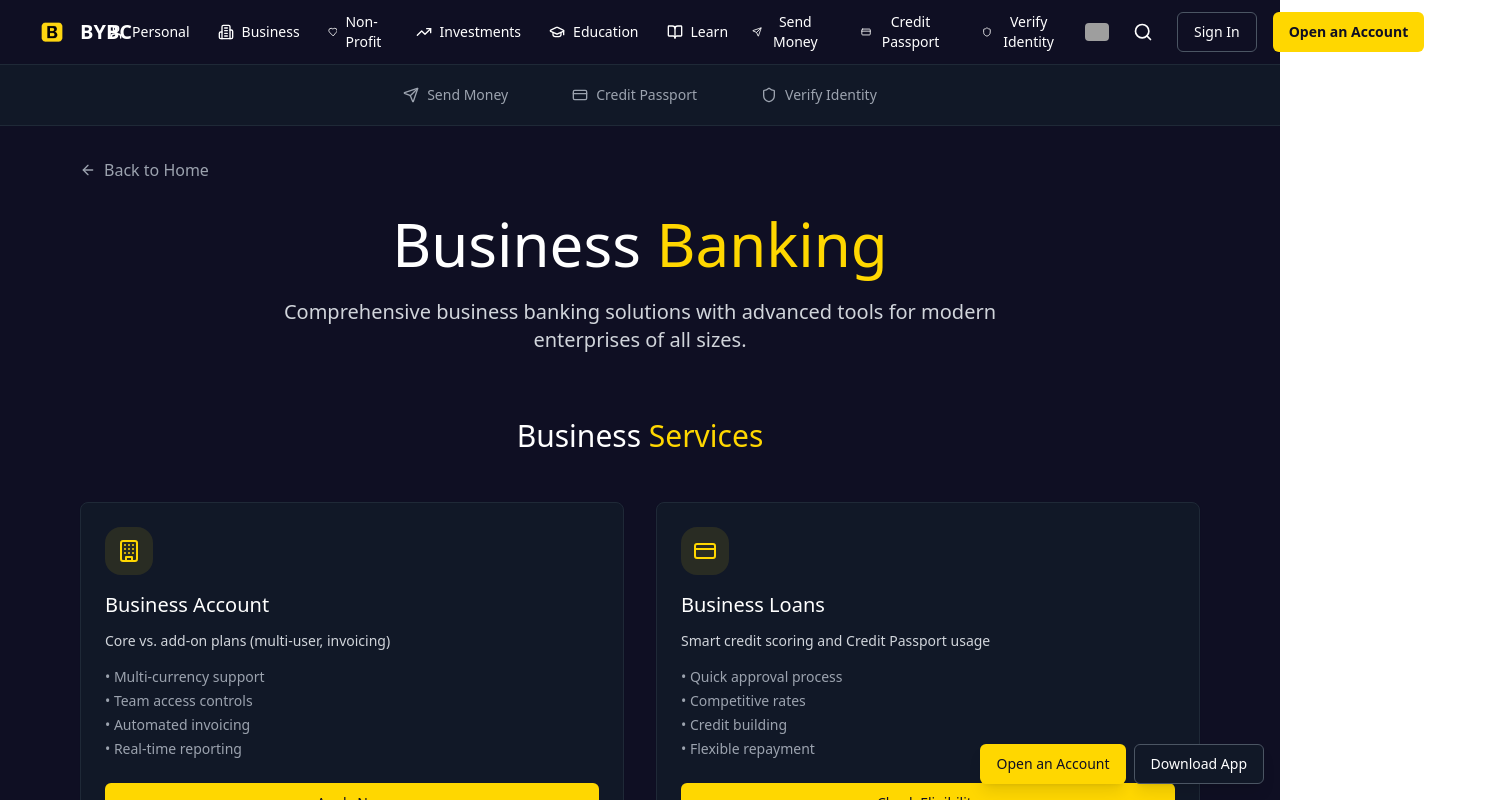
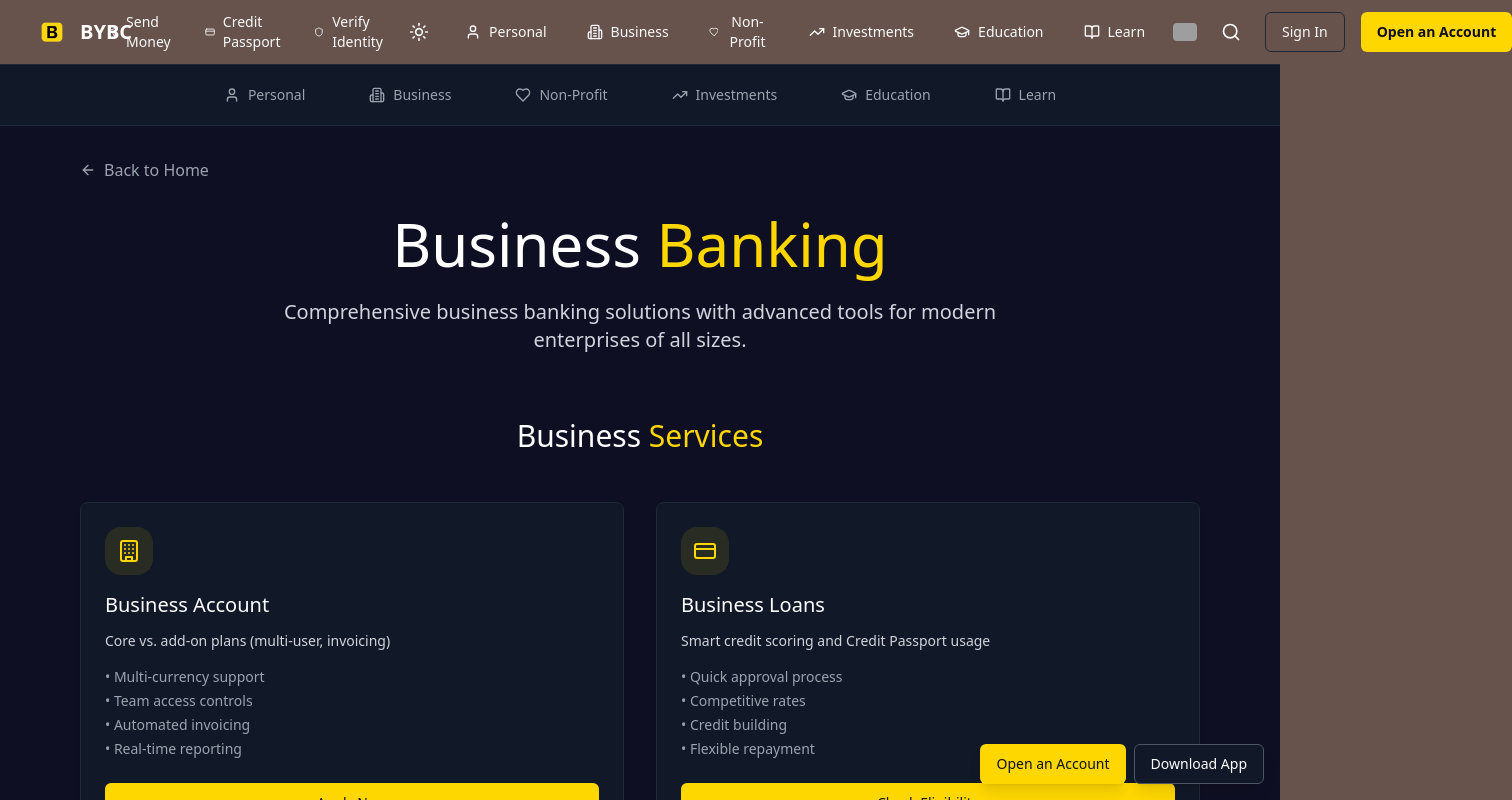
Before and after one commit to BYBC-Banking/bybc-banking-landing-page, a React (Vite) app: page /business in a window 1280 px wide. Shown: the top 800 px of the page, 1512 px wide, since content can reach past the window. Built offline with nearby package versions, Linux system fonts and the light colour scheme; grey boxes are pictures that could not be loaded.

Commit message:
feat: Implement light mode and swap header options
- Added light mode functionality.
- Swapped header and quick action options on larger screens.

```diff
--- a/src/App.tsx
+++ b/src/App.tsx
@@ -4,6 +4,7 @@ import { Toaster as Sonner } from "@/components/ui/sonner";
 import { TooltipProvider } from "@/components/ui/tooltip";
 import { QueryClient, QueryClientProvider } from "@tanstack/react-query";
 import { BrowserRouter, Routes, Route } from "react-router-dom";
+import { ThemeProvider } from "@/components/ThemeProvider";
 import Index from "./pages/Index";
 import Personal from "./pages/Personal";
 import Business from "./pages/Business";
@@ -19,6 +20,7 @@ const queryClient = new QueryClient();
 
 const App = () => (
   <QueryClientProvider client={queryClient}>
+    <ThemeProvider>
       <TooltipProvider>
         <Toaster />
         <Sonner />
@@ -38,6 +40,7 @@ const App = () => (
           </Routes>
         </BrowserRouter>
       </TooltipProvider>
+    </ThemeProvider>
   </QueryClientProvider>
 );
 
--- a/src/components/Header.tsx
+++ b/src/components/Header.tsx
@@ -4,11 +4,13 @@ import Logo from './header/Logo';
 import MobileMenu from './header/MobileMenu';
 import DesktopNavigation from './header/DesktopNavigation';
 import QuickActions from './header/QuickActions';
+import { useTheme } from './ThemeProvider';
 import { Link } from 'react-router-dom';
-import { User, Building2, Heart, TrendingUp, GraduationCap, BookOpen } from 'lucide-react';
+import { Send, CreditCard, Shield, Sun, Moon } from 'lucide-react';
 
 const Header = () => {
   const [isMobileMenuOpen, setIsMobileMenuOpen] = useState(false);
+  const { theme, toggleTheme } = useTheme();
 
   const navigationItems = [
     {
@@ -44,16 +46,13 @@ const Header = () => {
   ];
 
   const quickNavItems = [
-    { icon: User, label: 'Personal', path: '/personal' },
-    { icon: Building2, label: 'Business', path: '/business' },
-    { icon: Heart, label: 'Non-Profit', path: '/non-profit' },
-    { icon: TrendingUp, label: 'Investments', path: '/investments' },
-    { icon: GraduationCap, label: 'Education', path: '/education' },
-    { icon: BookOpen, label: 'Learn', path: '/learn' }
+    { icon: Send, label: 'Send Money', path: '/send-money' },
+    { icon: CreditCard, label: 'Credit Passport', path: '/credit-passport' },
+    { icon: Shield, label: 'Verify Identity', path: '/verify-identity' }
   ];
 
   return (
-    <header className="bg-[#0f0f23] border-b border-gray-800 sticky top-0 z-50">
+    <header className="bg-background border-b border-border sticky top-0 z-50">
       {/* Main Header */}
       <div className="max-w-7xl mx-auto px-4 sm:px-6 lg:px-8">
         <div className="flex items-center justify-between h-16">
@@ -72,7 +71,7 @@ const Header = () => {
                 <Link
                   key={item.label}
                   to={item.path}
-                  className="flex items-center space-x-2 px-3 py-2 text-white hover:text-[#ffd700] transition-colors text-sm"
+                  className="flex items-center space-x-2 px-3 py-2 text-foreground hover:text-[#ffd700] transition-colors text-sm"
                 >
                   <item.icon className="w-4 h-4" />
                   <span className="hidden xl:block">{item.label}</span>
@@ -87,7 +86,18 @@ const Header = () => {
           </div>
 
           {/* Desktop Navigation and Right Section */}
-          <DesktopNavigation navigationItems={navigationItems} />
+          <div className="flex items-center space-x-4">
+            {/* Theme Toggle */}
+            <button
+              onClick={toggleTheme}
+              className="p-2 text-foreground hover:text-[#ffd700] transition-colors"
+              aria-label="Toggle theme"
+            >
+              {theme === 'dark' ? <Sun className="w-5 h-5" /> : <Moon className="w-5 h-5" />}
+            </button>
+
+            <DesktopNavigation navigationItems={navigationItems} />
+          </div>
         </div>
       </div>
 
--- /dev/null
+++ b/src/components/ThemeProvider.tsx
@@ -0,0 +1,55 @@
+
+import React, { createContext, useContext, useEffect, useState } from 'react';
+
+type Theme = 'dark' | 'light';
+
+type ThemeProviderContextType = {
+  theme: Theme;
+  toggleTheme: () => void;
+};
+
+const ThemeProviderContext = createContext<ThemeProviderContextType | undefined>(undefined);
+
+export const useTheme = () => {
+  const context = useContext(ThemeProviderContext);
+  if (context === undefined) {
+    throw new Error('useTheme must be used within a ThemeProvider');
+  }
+  return context;
+};
+
+interface ThemeProviderProps {
+  children: React.ReactNode;
+}
+
+export const ThemeProvider = ({ children }: ThemeProviderProps) => {
+  const [theme, setTheme] = useState<Theme>('dark');
+
+  useEffect(() => {
+    const savedTheme = localStorage.getItem('theme') as Theme;
+    if (savedTheme) {
+      setTheme(savedTheme);
+    }
+  }, []);
+
+  useEffect(() => {
+    localStorage.setItem('theme', theme);
+    if (theme === 'light') {
+      document.documentElement.classList.add('light');
+      document.documentElement.classList.remove('dark');
+    } else {
+      document.documentElement.classList.add('dark');
+      document.documentElement.classList.remove('light');
+    }
+  }, [theme]);
+
+  const toggleTheme = () => {
+    setTheme(prev => prev === 'dark' ? 'light' : 'dark');
+  };
+
+  return (
+    <ThemeProviderContext.Provider value={{ theme, toggleTheme }}>
+      {children}
+    </ThemeProviderContext.Provider>
+  );
+};
--- a/src/components/header/DesktopNavigation.tsx
+++ b/src/components/header/DesktopNavigation.tsx
@@ -7,7 +7,7 @@ import {
   DropdownMenuItem,
   DropdownMenuTrigger
 } from '@/components/ui/dropdown-menu';
-import { Search, ChevronDown, Shield, CreditCard, Send } from 'lucide-react';
+import { Search, ChevronDown, User, Building2, Heart, TrendingUp, GraduationCap, BookOpen } from 'lucide-react';
 import { Link } from 'react-router-dom';
 
 interface NavigationItem {
@@ -21,59 +21,44 @@ interface DesktopNavigationProps {
 }
 
 const DesktopNavigation = ({ navigationItems }: DesktopNavigationProps) => {
+  const quickNavItems = [
+    { icon: User, label: 'Personal', path: '/personal' },
+    { icon: Building2, label: 'Business', path: '/business' },
+    { icon: Heart, label: 'Non-Profit', path: '/non-profit' },
+    { icon: TrendingUp, label: 'Investments', path: '/investments' },
+    { icon: GraduationCap, label: 'Education', path: '/education' },
+    { icon: BookOpen, label: 'Learn', path: '/learn' }
+  ];
+
   return (
     <>
       {/* Desktop Navigation - Quick Action Buttons for medium screens */}
       <div className="hidden md:flex lg:hidden items-center space-x-4">
-        <Link to="/send-money">
-          <button className="flex items-center space-x-2 px-3 py-2 text-white hover:text-[#ffd700] transition-colors">
-            <Send className="w-4 h-4" />
-            <span className="text-sm">Send Money</span>
-          </button>
-        </Link>
-
-        <Link to="/credit-passport">
-          <button className="flex items-center space-x-2 px-3 py-2 text-white hover:text-[#ffd700] transition-colors">
-            <CreditCard className="w-4 h-4" />
-            <span className="text-sm">Credit Passport</span>
-          </button>
-        </Link>
-
-        <Link to="/verify-identity">
-          <button className="flex items-center space-x-2 px-3 py-2 text-white hover:text-[#ffd700] transition-colors">
-            <Shield className="w-4 h-4" />
-            <span className="text-sm">Verify Identity</span>
-          </button>
-        </Link>
+        {quickNavItems.slice(0, 3).map((item) => (
+          <Link key={item.label} to={item.path}>
+            <button className="flex items-center space-x-2 px-3 py-2 text-foreground hover:text-[#ffd700] transition-colors">
+              <item.icon className="w-4 h-4" />
+              <span className="text-sm">{item.label}</span>
+            </button>
+          </Link>
+        ))}
       </div>
 
       {/* Desktop Right Section */}
       <div className="hidden lg:flex items-center space-x-4">
-        {/* Quick Action Buttons for Send Money, Credit Passport and Verify Identity */}
-        <Link to="/send-money">
-          <button className="flex items-center space-x-2 px-3 py-2 text-white hover:text-[#ffd700] transition-colors">
-            <Send className="w-4 h-4" />
-            <span className="text-sm">Send Money</span>
-          </button>
-        </Link>
-
-        <Link to="/credit-passport">
-          <button className="flex items-center space-x-2 px-3 py-2 text-white hover:text-[#ffd700] transition-colors">
-            <CreditCard className="w-4 h-4" />
-            <span className="text-sm">Credit Passport</span>
-          </button>
-        </Link>
-
-        <Link to="/verify-identity">
-          <button className="flex items-center space-x-2 px-3 py-2 text-white hover:text-[#ffd700] transition-colors">
-            <Shield className="w-4 h-4" />
-            <span className="text-sm">Verify Identity</span>
-          </button>
-        </Link>
+        {/* Quick Action Buttons for Personal, Business, Non-Profit, etc. */}
+        {quickNavItems.map((item) => (
+          <Link key={item.label} to={item.path}>
+            <button className="flex items-center space-x-2 px-3 py-2 text-foreground hover:text-[#ffd700] transition-colors">
+              <item.icon className="w-4 h-4" />
+              <span className="text-sm">{item.label}</span>
+            </button>
+          </Link>
+        ))}
 
         {/* Region Selector with South African Flag */}
         <DropdownMenu>
-          <DropdownMenuTrigger className="flex items-center space-x-2 text-white hover:text-[#ffd700] transition-colors">
+          <DropdownMenuTrigger className="flex items-center space-x-2 text-foreground hover:text-[#ffd700] transition-colors">
             {/* South African Flag SVG */}
             <img
               src="https://flagcdn.com/w40/za.png"
@@ -84,25 +69,25 @@ const DesktopNavigation = ({ navigationItems }: DesktopNavigationProps) => {
             />
             <ChevronDown className="w-4 h-4" />
           </DropdownMenuTrigger>
-          <DropdownMenuContent className="bg-gray-900 border-gray-700 z-50">
-            <DropdownMenuItem className="text-gray-300 hover:text-[#ffd700] hover:bg-gray-800">
+          <DropdownMenuContent className="bg-background border-border z-50">
+            <DropdownMenuItem className="text-foreground hover:text-[#ffd700] hover:bg-accent">
               🇿🇦 South Africa (EN)
             </DropdownMenuItem>
-            <DropdownMenuItem className="text-gray-300 hover:text-[#ffd700] hover:bg-gray-800">
+            <DropdownMenuItem className="text-foreground hover:text-[#ffd700] hover:bg-accent">
               🇿🇦 South Africa (AF)
             </DropdownMenuItem>
           </DropdownMenuContent>
         </DropdownMenu>
 
         {/* Search */}
-        <button className="p-2 text-white hover:text-[#ffd700] transition-colors">
+        <button className="p-2 text-foreground hover:text-[#ffd700] transition-colors">
           <Search className="w-5 h-5" />
         </button>
 
         {/* CTA Buttons */}
         <Button
           variant="outline"
-          className="bg-transparent border-gray-600 text-white hover:bg-gray-800 hover:text-white"
+          className="bg-transparent border-border text-foreground hover:bg-accent hover:text-foreground"
         >
           Sign In
         </Button>
--- a/src/components/header/QuickActions.tsx
+++ b/src/components/header/QuickActions.tsx
@@ -1,13 +1,16 @@
 
 import React from 'react';
 import { Link } from 'react-router-dom';
-import { Send, CreditCard, Shield } from 'lucide-react';
+import { User, Building2, Heart, TrendingUp, GraduationCap, BookOpen } from 'lucide-react';
 
 const QuickActions = () => {
   const quickActions = [
-    { icon: Send, label: 'Send Money', path: '/send-money', tooltip: 'Send money instantly' },
-    { icon: CreditCard, label: 'Credit Passport', path: '/credit-passport', tooltip: 'Your portable credit profile' },
-    { icon: Shield, label: 'Verify Identity', path: '/verify-identity', tooltip: 'Secure identity verification' }
+    { icon: User, label: 'Personal', path: '/personal', tooltip: 'Personal banking solutions' },
+    { icon: Building2, label: 'Business', path: '/business', tooltip: 'Business banking services' },
+    { icon: Heart, label: 'Non-Profit', path: '/non-profit', tooltip: 'NGO and charity banking' },
+    { icon: TrendingUp, label: 'Investments', path: '/investments', tooltip: 'Investment opportunities' },
+    { icon: GraduationCap, label: 'Education', path: '/education', tooltip: 'Educational financial services' },
+    { icon: BookOpen, label: 'Learn', path: '/learn', tooltip: 'Financial education resources' }
   ];
 
   return (
--- a/src/index.css
+++ b/src/index.css
@@ -1,11 +1,53 @@
+
 @tailwind base;
 @tailwind components;
 @tailwind utilities;
 
 @layer base {
   :root {
-    --background: 0 0% 100%;
-    --foreground: 222.2 84% 4.9%;
+    --background: 15 15 35; /* Dark blue background */
+    --foreground: 210 40% 98%; /* Light text */
+
+    --card: 15 15 35;
+    --card-foreground: 210 40% 98%;
+
+    --popover: 15 15 35;
+    --popover-foreground: 210 40% 98%;
+
+    --primary: 222.2 47.4% 11.2%;
+    --primary-foreground: 210 40% 98%;
+
+    --secondary: 217.2 32.6% 17.5%;
+    --secondary-foreground: 210 40% 98%;
+
+    --muted: 217.2 32.6% 17.5%;
+    --muted-foreground: 215 20.2% 65.1%;
+
+    --accent: 217.2 32.6% 17.5%;
+    --accent-foreground: 210 40% 98%;
+
+    --destructive: 0 84.2% 60.2%;
+    --destructive-foreground: 210 40% 98%;
+
+    --border: 217.2 32.6% 17.5%;
+    --input: 217.2 32.6% 17.5%;
+    --ring: 212.7 26.8% 83.9%;
+
+    --radius: 0.5rem;
+
+    --sidebar-background: 240 5.9% 10%;
+    --sidebar-foreground: 240 4.8% 95.9%;
+    --sidebar-primary: 224.3 76.3% 48%;
+    --sidebar-primary-foreground: 0 0% 100%;
+    --sidebar-accent: 240 3.7% 15.9%;
+    --sidebar-accent-foreground: 240 4.8% 95.9%;
+    --sidebar-border: 240 3.7% 15.9%;
+    --sidebar-ring: 217.2 91.2% 59.8%;
+  }
+
+  .light {
+    --background: 0 0% 100%; /* White background */
+    --foreground: 222.2 84% 4.9%; /* Dark text */
 
     --card: 0 0% 100%;
     --card-foreground: 222.2 84% 4.9%;
@@ -35,57 +77,12 @@
     --radius: 0.5rem;
 
     --sidebar-background: 0 0% 98%;
-
     --sidebar-foreground: 240 5.3% 26.1%;
-
     --sidebar-primary: 240 5.9% 10%;
-
     --sidebar-primary-foreground: 0 0% 98%;
-
     --sidebar-accent: 240 4.8% 95.9%;
-
     --sidebar-accent-foreground: 240 5.9% 10%;
-
     --sidebar-border: 220 13% 91%;
-
-    --sidebar-ring: 217.2 91.2% 59.8%;
-  }
-
-  .dark {
-    --background: 222.2 84% 4.9%;
-    --foreground: 210 40% 98%;
-
-    --card: 222.2 84% 4.9%;
-    --card-foreground: 210 40% 98%;
-
-    --popover: 222.2 84% 4.9%;
-    --popover-foreground: 210 40% 98%;
-
-    --primary: 210 40% 98%;
-    --primary-foreground: 222.2 47.4% 11.2%;
-
-    --secondary: 217.2 32.6% 17.5%;
-    --secondary-foreground: 210 40% 98%;
-
-    --muted: 217.2 32.6% 17.5%;
-    --muted-foreground: 215 20.2% 65.1%;
-
-    --accent: 217.2 32.6% 17.5%;
-    --accent-foreground: 210 40% 98%;
-
-    --destructive: 0 62.8% 30.6%;
-    --destructive-foreground: 210 40% 98%;
-
-    --border: 217.2 32.6% 17.5%;
-    --input: 217.2 32.6% 17.5%;
-    --ring: 212.7 26.8% 83.9%;
-    --sidebar-background: 240 5.9% 10%;
-    --sidebar-foreground: 240 4.8% 95.9%;
-    --sidebar-primary: 224.3 76.3% 48%;
-    --sidebar-primary-foreground: 0 0% 100%;
-    --sidebar-accent: 240 3.7% 15.9%;
-    --sidebar-accent-foreground: 240 4.8% 95.9%;
-    --sidebar-border: 240 3.7% 15.9%;
     --sidebar-ring: 217.2 91.2% 59.8%;
   }
 }
--- a/src/pages/Index.tsx
+++ b/src/pages/Index.tsx
@@ -8,7 +8,7 @@ import Footer from "@/components/Footer";
 
 const Index = () => {
   return (
-    <div className="min-h-screen bg-[#0f0f23] text-white">
+    <div className="min-h-screen bg-background text-foreground">
       <Header />
       <Hero />
       <AccountTypes />
```
Lines whose indentation alone changed are shown as unchanged.
